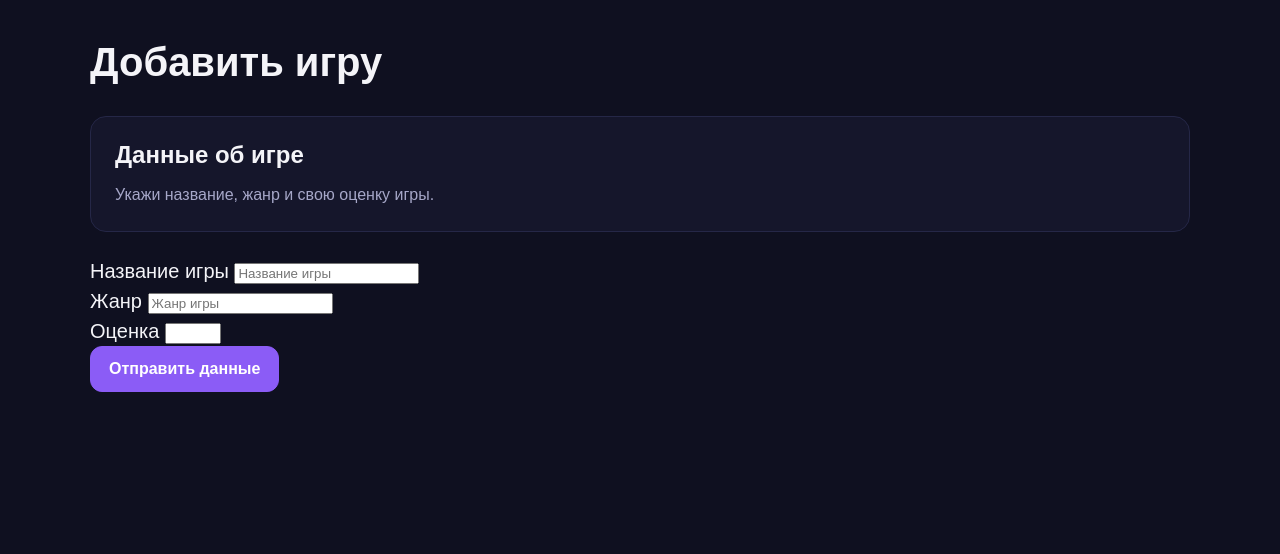
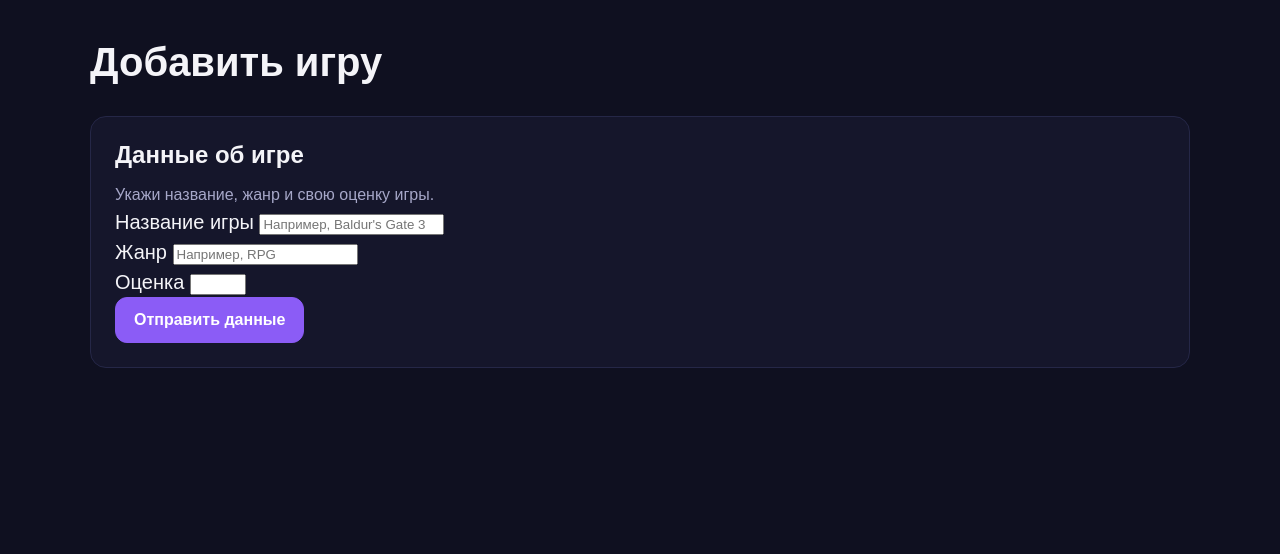
Before and after one commit to Res0x/GameVault, a Django app: page /games/add/ in a window 1280 px wide. Shown: the part 63-617 px from the top of the page. Run offline with Django 5.2, Linux system fonts and the light colour scheme.

Commit message:
game_create.html fixes

```diff
--- a/games/templates/games/game_create.html
+++ b/games/templates/games/game_create.html
@@ -9,20 +9,19 @@
   <section class="section">
     <h2 class="section-title">Данные об игре</h2>
     <p class="section-text">Укажи название, жанр и свою оценку игры.</p>
-  </section>
-  <form method="post" class="game-form">
+  <form method="post" class="game-form" action="{% url 'game_create' %}">
     {% csrf_token %}
     <div class="form-group">
       <label for="game-title" class="form-label">Название игры</label>
       <input type="text" id="game-title"
-             name="title" placeholder="Название игры"
+             name="title" placeholder="Например, Baldur's Gate 3"
              class="form-control" required>
     </div>
     <div class="form-group">
-      <label for="game_genre" class="form-label">Жанр</label>
-      <input type="text" id="game_genre"
+      <label for="game-genre" class="form-label">Жанр</label>
+      <input type="text" id="game-genre"
              name="genre" class="form-control"
-             placeholder="Жанр игры" required>
+             placeholder="Например, RPG" required>
     </div>
     <div class="form-group">
       <label for="game-rating" class="form-label">Оценка</label>
@@ -34,6 +33,7 @@
       <button type="submit" class="button">Отправить данные</button>
     </div>
   </form>
+</section>
 {% if submitted_game %}
   <section class="section">
     <h2 class="section-title">Отправленные данные</h2>
```
